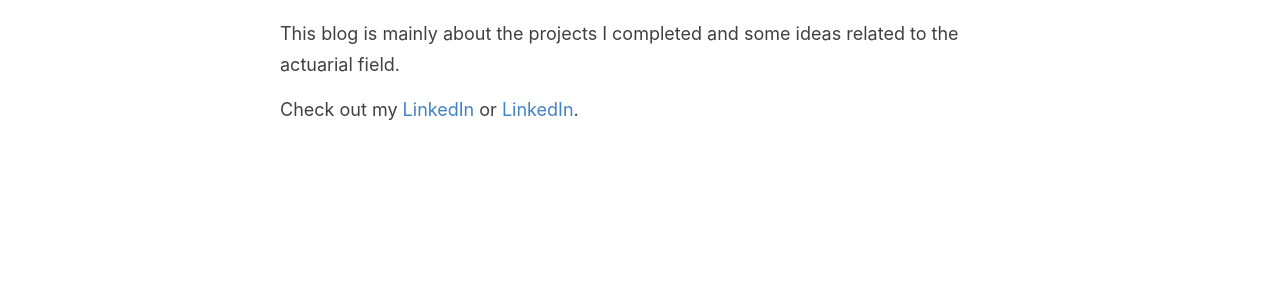
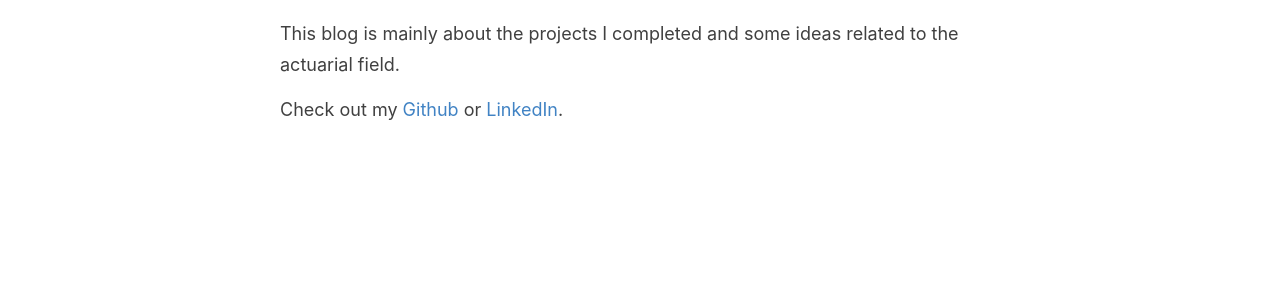
Before and after one commit to actuarialcat/actuarialcat.github.io, a Jekyll site: the page built from _pages/about.md, in a window 1280 px wide. Shown: the part 272-564 px from the top of the page. Built offline with Jekyll 4.4.1, drawn with Linux system fonts in a browser that asks for light colours.

Commit message:
Update about.md

```diff
--- a/_pages/about.md
+++ b/_pages/about.md
@@ -9,6 +9,6 @@ Hello! I am a final year actuarial science student in Hong Kong.
 This blog is mainly about the projects I completed and some ideas related to the actuarial field.
 
 Check out my
-<a href="https://github.com/actuarialcat" target="_blank" onclick="tag_share_event('github_portfolio', '{{ page.title }}');">LinkedIn</a>
+<a href="https://github.com/actuarialcat" target="_blank" onclick="tag_share_event('github_portfolio', '{{ page.title }}');">Github</a>
 or
 <a href="https://www.linkedin.com/in/jackson-leung-805828174/" target="_blank" onclick="tag_share_event('linkedin_portfolio', '{{ page.title }}');">LinkedIn</a>.
```
